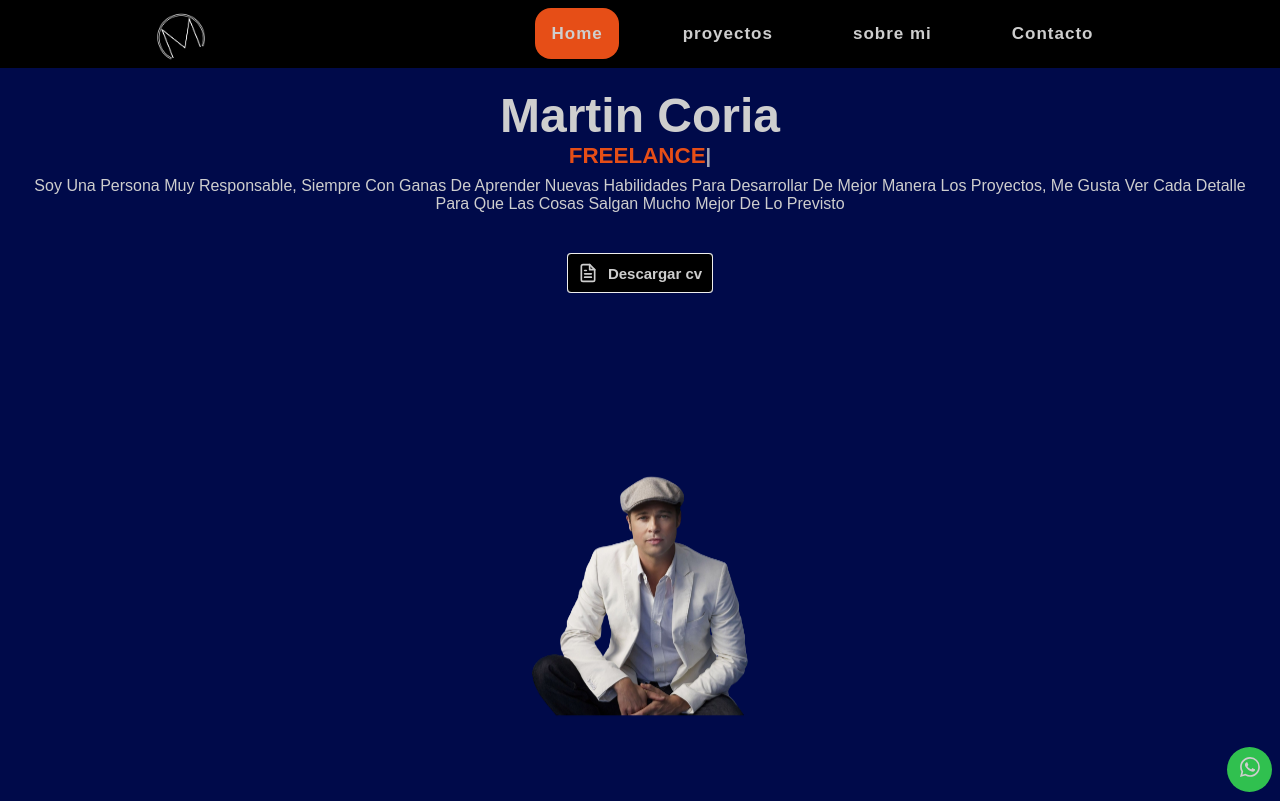
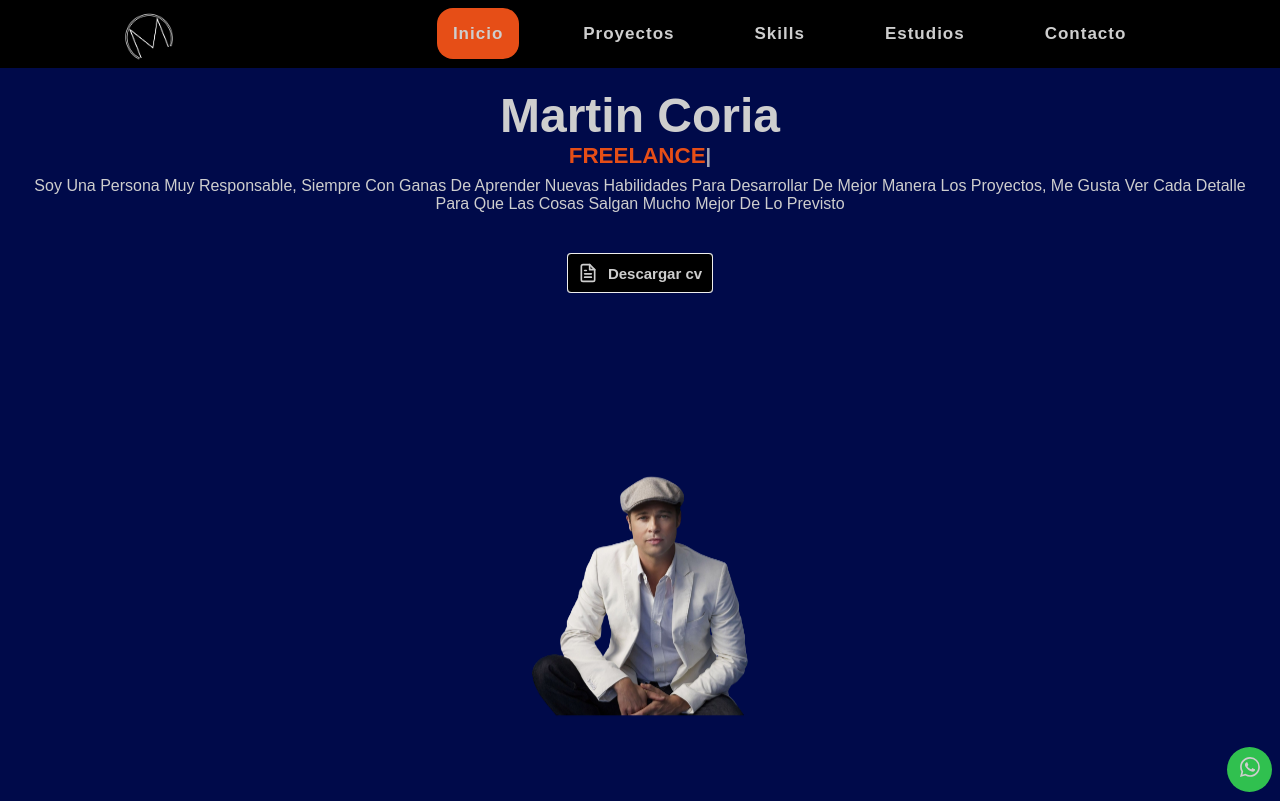
Before and after one commit to coriamartinn/PortfolioMartinCoria, a website: page index.html in a window 1280 px wide. Shown: the top 801 px of the page. Drawn offline with nearby package versions, Linux system fonts and the light colour scheme; a web font is replaced by a local one.

Commit message:
nav active, y mass

```diff
--- a/index.html
+++ b/index.html
@@ -35,10 +35,11 @@
       </div>
         <nav class="nav">
           <ul class="nav-mobile">
-            <li class="link"><a href="#" class="active">Home</a></li>
-            <li class="link"><a href="#">About Us</a></li>
-            <li class="link"><a href="#">Productos</a></li>
-            <li class="link"><a href="#">Contacto</a></li>
+          <li><a class="active" href="#home">Inicio</a></li>
+          <li><a href="#proyectos">Proyectos</a></li>
+          <li><a href="#skills">Skills</a></li>
+          <li><a href="#estudios">Estudios</a></li>
+          <li><a href="#footer">Contacto</a></li>
         </nav>
         <div class="content-desktop">
         <img
@@ -47,15 +48,16 @@
           alt="LOGO DE LA EMPRESA BLANCO"
         />
         <ul class="nav-desktop">
-          <li class="link"><a href="#home" class="active">Home</a></li>
-          <li class="link"><a href="#proyectos">proyectos</a></li>
-          <li class="link"><a href="#about">sobre mi</a></li>
-          <li class="link"><a href="#contacto">Contacto</a></li>
+          <li><a class="active link" href="#home">Inicio</a></li>
+          <li><a class="link" href="#proyectos">Proyectos</a></li>
+          <li><a class="link" href="#skills">Skills</a></li>
+          <li><a class="link" href="#estudios">Estudios</a></li>
+          <li><a class="link" href="#footer">Contacto</a></li>
         </ul>
   </div>
       </header>
 
-      <main class="container-main" id="home">
+      <main id="home" class="container-main section">
         <div data-aos="fade-right" data-aos-duration="1000" class="content-one">
           <h1 class="title">Martin Coria</h1>
           <p><span class="typed"></span></p>
@@ -72,7 +74,7 @@
         </div>
       </main>
 
-      <section class="container-sec">
+      <section id="proyectos" class="container-sec section">
         <h2 class="title-h2-sec">Projects</h2>
         <div data-aos="zoom-in" data-aos-duration="500"
         data-aos-easing="ease-in-sine" class="book">
@@ -104,7 +106,7 @@
          </div>
       </section>
 
-      <section class="habilidades">
+      <section id="skills" class="habilidades section">
         <h2 class="title-h2-hab">Skills</h2>
         <div data-aos="zoom-in" data-aos-duration="500"
         data-aos-easing="ease-in-sine" class="card">
@@ -242,7 +244,7 @@
         </div>
       </section>
 
-      <section class="estudios">
+      <section id="estudios" class="estudios section">
         <h2 class="h2-estudios">Estudios</h2>
 
         <div class="content-estudio">
@@ -290,7 +292,7 @@
 
       </section>
 
-      <footer class="footer">
+      <footer id="footer" class="footer section">
         <div data-aos="zoom-in" data-aos-duration="1000" class="form">
           <p class="datos-text">Contactame</p>
           <form class="form" action="">
--- a/js/script.js
+++ b/js/script.js
@@ -115,3 +115,28 @@ let typedSql = new Typed('.typed-sql', {
 	cursorChar: '|', // Caracter para el cursor
 	contentType: 'html', // 'html' o 'null' para texto sin formato
 });
+
+
+//nav active
+
+window.addEventListener('scroll', function() {
+	let navLinks = document.querySelectorAll('nav ul li a'); // Obtener todos los enlaces de navegación
+	let currentSection = '';
+	let sections = document.querySelectorAll('.section'); // Obtener todas las secciones
+
+	sections.forEach(function(section) {
+	  let sectionTop = section.offsetTop;
+	  let sectionHeight = section.clientHeight;
+	  if (window.pageYOffset >= sectionTop - sectionHeight / 2) {
+		currentSection = section.getAttribute('id');
+	  }
+	});
+
+	// Agregar clase activa al enlace correspondiente y eliminarla de los demás
+	navLinks.forEach(function(link) {
+	  link.classList.remove('active');
+	  if (link.getAttribute('href').substring(1) === currentSection) {
+		link.classList.add('active');
+	  }
+	});
+  });
--- a/scss/components/_estudios.scss
+++ b/scss/components/_estudios.scss
@@ -1,6 +1,6 @@
 /*estudios*/
 .estudios {
-    min-height: 100vh;
+  min-height: 100vh;
   display: grid;
   align-items: center;
   justify-content: center;
--- a/scss/components/_footer.scss
+++ b/scss/components/_footer.scss
@@ -1,10 +1,9 @@
 /*FOOTER*/
 
 .footer {
-    background-color: $black;
+  background-color: $black;
 
   .form {
-
     .datos-text {
       font-size: 1.5rem;
       text-align: center;
--- a/scss/components/_header.scss
+++ b/scss/components/_header.scss
@@ -11,7 +11,7 @@ a {
   padding: 1rem;
   font-weight: bold;
   letter-spacing: 1px;
-  transition: .3s;
+  transition: 0.3s;
 }
 
 li {
@@ -24,7 +24,7 @@ li {
   border: none;
   cursor: pointer;
   font-size: 2rem;
-  margin: 0 .8rem;
+  margin: 0 0.8rem;
 }
 
 .logo,
--- a/scss/components/_mixin.scss
+++ b/scss/components/_mixin.scss
@@ -4,7 +4,7 @@
   background-position: center;
   background-repeat: no-repeat;
   background-size: cover;
-    background-color: rgba(0, 0, 0, .3);
+  background-color: rgba(0, 0, 0, 0.3);
   background-blend-mode: soft-light;
 }
 
--- a/scss/components/_section.scss
+++ b/scss/components/_section.scss
@@ -49,7 +49,6 @@
   display: flex;
   align-items: center;
   justify-content: center;
-
 }
 
 .book:hover .cover {
--- a/scss/styles.scss
+++ b/scss/styles.scss
@@ -1,9 +1,9 @@
 // RESET
 
 * {
-    margin: 0;
-    padding: 0;
-    box-sizing: border-box;
+  margin: 0;
+  padding: 0;
+  box-sizing: border-box;
 }
 
 // IMPORTS
```
Also changed, not shown: scss/components/_main.scss (+9 -9 lines), scss/components/_vars.scss (+4 -5 lines), scss/components/_skills.scss (indentation only). Lines whose indentation alone changed are shown as unchanged.
